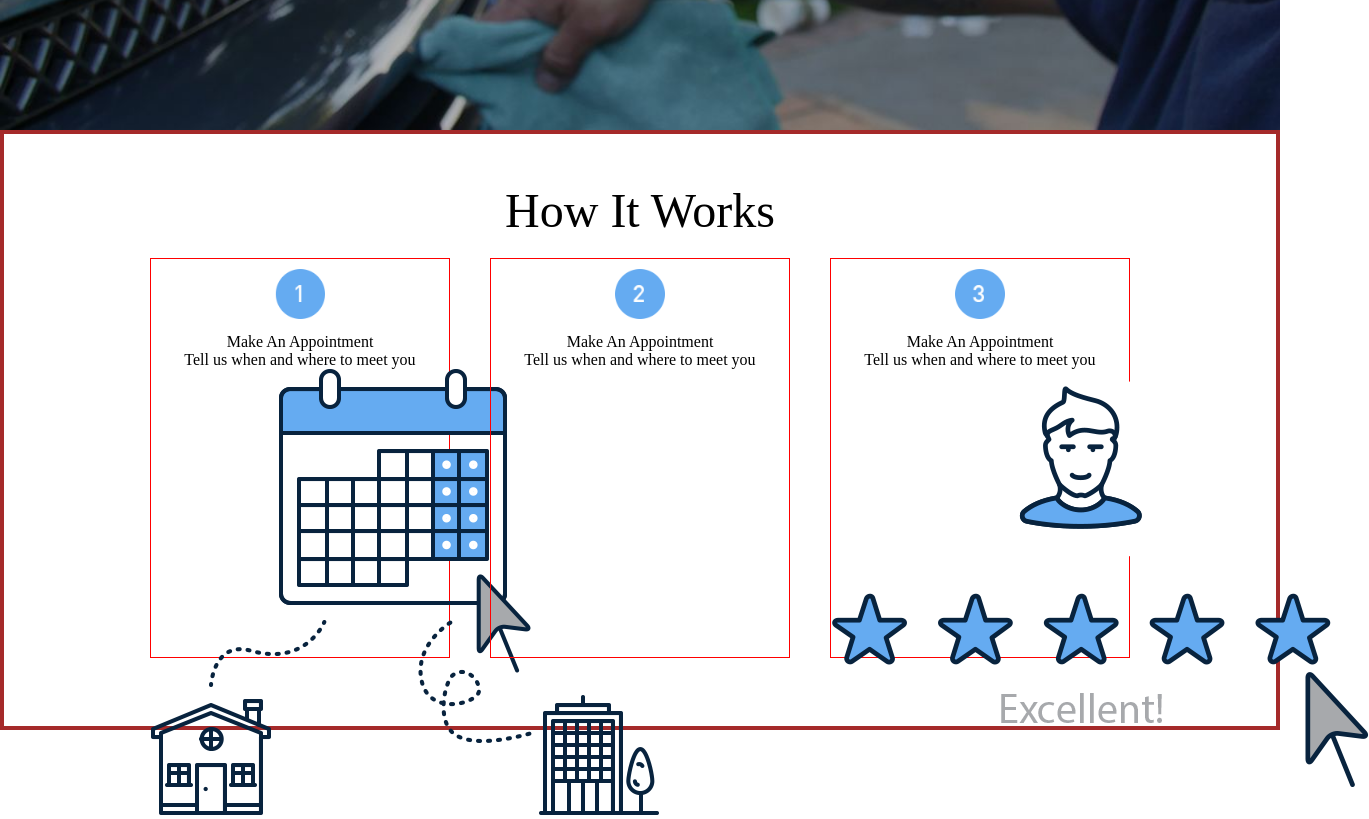
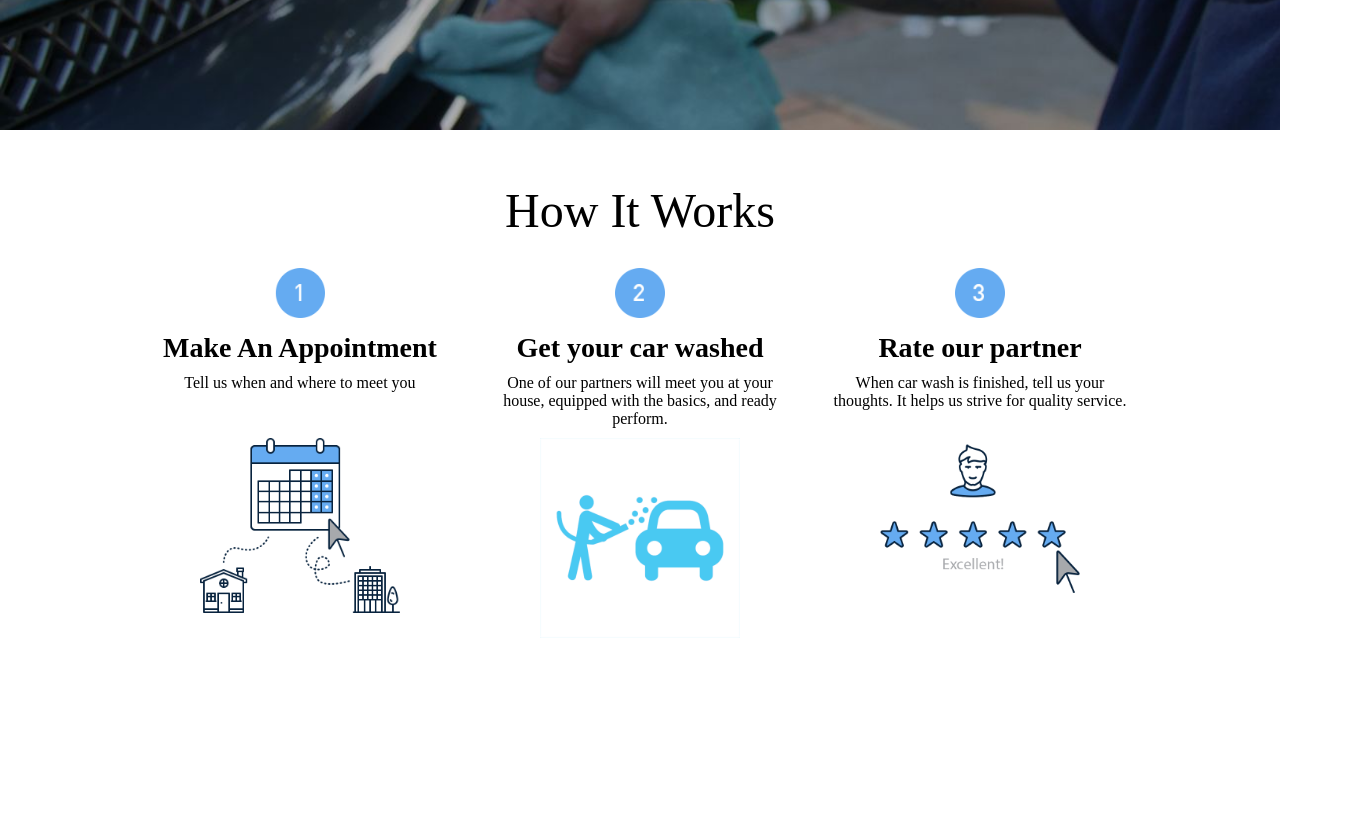
Before and after one commit to sibalajp/gm, a React (Create React App) app in the folder client/: page / in a window 1280 px wide. Shown: the part 620-1439 px from the top of the page, 1369 px wide, since content can reach past the window. After the commit the page ends 1350 px from the top, so only its background shows below. Built offline with nearby package versions, Linux system fonts and the light colour scheme.

Commit message:
done. first draft of front page

```diff
--- a/client/src/components/Home/HowItWorks.js
+++ b/client/src/components/Home/HowItWorks.js
@@ -6,33 +6,46 @@ import step3 from '../../img/step-3.png';
 
 import appointment from '../../img/appointment.png';
 import rating from '../../img/rating.png';
+import carwash from '../../img/car-wash.png';
 
 
-class Process extends Component {
+class HowItWorks extends Component {
 
     render() {
       return(
         <div  id="how_it_works" className=" howitworks-container">
           <h2>How It Works</h2>
+
           <div className="steps-content">
             <div className="hiw-sub-containers">
+
+
               <img className="steps-circle" src={step1}></img>
               <h1> Make An Appointment</h1>
               <p> Tell us when and where to meet you</p>
-              <img className="steps-image" src={appointment}></img>
+              <div className="step-image-container">
+                <img className="steps-image" src={appointment}></img>
+              </div>
             </div>
+
             <div className="hiw-sub-containers">
 
               <img className="steps-circle" src={step2}></img>
-              <h1> Make An Appointment</h1>
-              <p> Tell us when and where to meet you</p>
+              <h1> Get your car washed</h1>
+              <p> One of our partners will meet you at your house, equipped with the basics, and ready perform.</p>
+              <div className="step-image-container">
+                <img className="steps-image" src={carwash}></img>
+              </div>
             </div>
+
             <div className="hiw-sub-containers">
+
               <img className="steps-circle" src={step3}></img>
-              <h1> Make An Appointment</h1>
-              <p> Tell us when and where to meet you</p>
-              <img className="steps-image" src={rating}></img>
-
+              <h1> Rate our partner</h1>
+              <p>When car wash is finished, tell us your thoughts. It helps us strive for quality service.</p>
+              <div className="step-image-container">
+               <img className="steps-image" src={rating}></img>
+              </div>
             </div>
 
           </div>
@@ -45,4 +58,4 @@ class Process extends Component {
 
 
 
-export default Process;
+export default HowItWorks;
--- a/client/src/components/Home/howitworks.css
+++ b/client/src/components/Home/howitworks.css
@@ -3,29 +3,51 @@
   justify-content: center;
   flex-direction: column;
   align-items: center;
-  border: 4px solid brown;
   height: 600px;
 }
+
+.hiw-sub-containers h1 {
+  font-size: 28px;
+  font-weight: 600;
+}
+
+.hiw-sub-containers p {
+  margin-top: 10px;
+}
+
+.hiw-sub-containers > .step-image-container {
+  height: 200px;
+  width: 300px;
+  margin: 0;
+  position: absolute;
+  bottom: 20px;
+
+}
+.steps-image {
+  margin: 0 auto;
+  width: 200px;
+  display: block;
+}
+
+.steps-circle {
+  height: 50px;
+  width: 50px;
+  margin: 10px;
+}
+
 
 .howitworks-container h2 {
   font-size: 48px;
 }
 
 .steps-content div {
+  position: relative;
   float: left;
-  border: 1px solid red;
   width: 300px;
   margin: 20px;
   height: 400px;
 }
 
-.steps-circle {
-  height: 50px;
-  width: 50px;
-  margin: 10px 15px;;
-}
-
-
 .hiw-sub-containers{
   text-align: center;
 
```
Also changed, not shown: client/src/img/car-wash.png (added).
